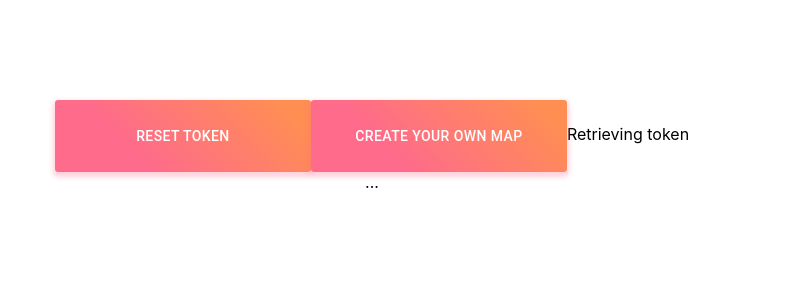
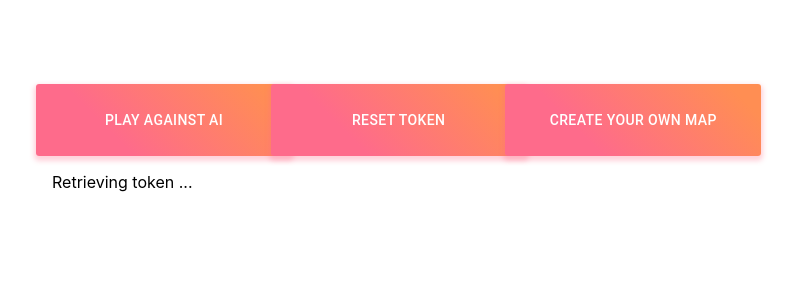
Before and after one commit to Wolly94/spread_client, a React (Create React App) app: page / in a window 1280 px wide. Shown: the top 300 px of the page, without its empty margins (268-1064 px from the left). Built offline with nearby package versions, Linux system fonts and the light colour scheme; no server answers.

Commit message:
updated game package

```diff
--- a/src/App.tsx
+++ b/src/App.tsx
@@ -1,4 +1,4 @@
-import { Box } from '@material-ui/core'
+import { Box, Grid } from '@material-ui/core'
 import { makeStyles } from '@material-ui/core/styles'
 import React, { useCallback, useEffect, useState } from 'react'
 import { useHistory } from 'react-router-dom'
@@ -75,6 +75,14 @@ const App: React.FC<AppProps> = (props) => {
 
     return (
         <Box className={classes.centered}>
+            <Grid container spacing={4}>
+                <Grid container direction={'row'} spacing={4}>
+                    <Grid item xs={4}>
+                        <MyButton onClick={() => history.push(PATHS.playAi)}>
+                            Play against AI
+                        </MyButton>
+                    </Grid>
+                    <Grid item xs={4}>
                         <MyButton
                             onClick={() => {
                                 authProvider.clear()
@@ -83,10 +91,15 @@ const App: React.FC<AppProps> = (props) => {
                         >
                             Reset Token
                         </MyButton>
+                    </Grid>
+                    <Grid item xs={4}>
                         <MyButton onClick={() => history.push(PATHS.editor)}>
                             Create your own Map
                         </MyButton>
-            {subView()}
+                    </Grid>
+                </Grid>
+                <Grid item>{subView()}</Grid>
+            </Grid>
         </Box>
     )
 }
--- a/src/Routes.tsx
+++ b/src/Routes.tsx
@@ -3,11 +3,13 @@ import { Switch, Route } from 'react-router-dom'
 import App from './App'
 import Editor from './editor/editor'
 import Game from './game'
+import PlayAi from './playAi'
 
 export const PATHS = {
     root: '/',
     editor: '/editor',
     game: '/game',
+    playAi: '/playai',
 }
 
 const Routes: React.FC = () => (
@@ -15,6 +17,7 @@ const Routes: React.FC = () => (
         <Route exact path={PATHS.root} component={App} />
         <Route path={PATHS.editor} component={Editor} />
         <Route path={PATHS.game} component={Game} />
+        <Route path={PATHS.playAi} component={PlayAi} />
     </Switch>
 )
 
--- a/src/components/FindGame.tsx
+++ b/src/components/FindGame.tsx
@@ -1,6 +1,6 @@
 import { Box, Grid, makeStyles } from '@material-ui/core'
 import { useSnackbar } from 'notistack'
-import React, { useEffect, useRef, useState } from 'react'
+import React, { useCallback, useEffect, useRef, useState } from 'react'
 import FindGameClientMessageData from 'spread_game/dist/messages/findGame/findGameClientMessages'
 import FindGameServerMessage, {
     OpenGame,
@@ -63,19 +63,20 @@ const FindGame: React.FC<FindGameProps> = (props) => {
         }
     }, [submitting])
 
+    const onMessageReceive = useCallback((message: FindGameServerMessage) => {
+        if (message.type === 'opengames') {
+            setOpenGames(message.data)
+        }
+    }, [])
+
     useEffect(() => {
-        const onMessageReceive = (message: FindGameServerMessage) => {
-            if (message.type === 'opengames') {
-                setOpenGames(message.data)
-            }
-        }
         getFindGameServer().then((urlResp) => {
             if (!isApiError(urlResp)) {
                 findGameClient.current = new SocketClient(
                     urlResp.url,
                     props.token,
+                    onMessageReceive,
                 )
-                findGameClient.current.setReceiver(onMessageReceive)
             } else {
                 enqueueSnackbar(urlResp.errorMessage, { variant: 'error' })
             }
@@ -84,7 +85,7 @@ const FindGame: React.FC<FindGameProps> = (props) => {
             findGameClient.current?.socket.close()
             findGameClient.current = null
         }
-    }, [props.token, enqueueSnackbar])
+    }, [props.token, enqueueSnackbar, onMessageReceive])
 
     return (
         <Box className={classes.root}>
--- a/src/game/index.tsx
+++ b/src/game/index.tsx
@@ -14,7 +14,8 @@ import authProvider from '../auth/authProvider'
 import MyButton from '../components/MyButton'
 import gameProvider from '../gameProvider'
 import { PATHS } from '../Routes'
-import SocketClient from '../socketClients/socketClient'
+import { SocketClient } from '../socketClients/fakeSocketClient'
+import SocketClientImplementation from '../socketClients/socketClient'
 import GameCanvas from './GameCanvas'
 import GameLobby from './GameLobby'
 
@@ -43,17 +44,7 @@ const Game = () => {
         }
     }, [])
 
-    useEffect(() => {
-        const token = authProvider.getToken()
-        const gameSocketUrl = gameProvider.getSocketUrl()
-        if (token === null || gameSocketUrl === null) history.push(PATHS.root)
-        else if (spreadGameClient.current === null) {
-            try {
-                spreadGameClient.current = new SocketClient(
-                    gameSocketUrl,
-                    token,
-                )
-                const onMessageReceive = (message: GameServerMessage) => {
+    const onMessageReceive = useCallback((message: GameServerMessage) => {
         //console.log('message received: ', message)
         if (isServerLobbyMessage(message)) {
             if (message.type === 'lobbystate') {
@@ -62,10 +53,7 @@ const Game = () => {
                 setMap(message.data.map)
                 setGameSettings(message.data.gameSettings)
             } else if (message.type === 'playerid') {
-                            console.log(
-                                'set playerid to ',
-                                message.data.playerId,
-                            )
+                console.log('set playerid to ', message.data.playerId)
                 setPlayerId(message.data.playerId)
             }
         } else {
@@ -75,8 +63,19 @@ const Game = () => {
                 console.log('game is over!')
             }
         }
-                }
-                spreadGameClient.current.setReceiver(onMessageReceive)
+    }, [])
+
+    useEffect(() => {
+        const token = authProvider.getToken()
+        const gameSocketUrl = gameProvider.getSocketUrl()
+        if (token === null || gameSocketUrl === null) history.push(PATHS.root)
+        else if (spreadGameClient.current === null) {
+            try {
+                spreadGameClient.current = new SocketClientImplementation(
+                    gameSocketUrl,
+                    token,
+                    onMessageReceive,
+                )
             } catch {
                 gameProvider.clear()
                 console.log('invalid gameurl')
@@ -86,7 +85,7 @@ const Game = () => {
         return () => {
             disconnectFromGame()
         }
-    }, [history, disconnectFromGame])
+    }, [history, disconnectFromGame, onMessageReceive])
 
     const subView = () => {
         if (
--- /dev/null
+++ b/src/playAi/index.tsx
@@ -0,0 +1,5 @@
+const PlayAi = () => {
+    return <label>play ai</label>
+}
+
+export default PlayAi
--- /dev/null
+++ b/src/socketClients/fakeSocketClient.ts
@@ -0,0 +1,23 @@
+export interface SocketClient<TReceiveMessage, TSenderMessageData> {
+    close: () => void
+    onReceiveMessage: (message: TReceiveMessage) => void
+    sendMessageToServer: (message: TSenderMessageData) => void
+}
+
+class FakeSocketClient<TReceiveMessage, TSenderMessageData>
+    implements SocketClient<TReceiveMessage, TSenderMessageData> {
+    close: () => void
+    onReceiveMessage: (message: TReceiveMessage) => void
+    sendMessageToServer: (message: TSenderMessageData) => void
+    constructor(
+        close: () => void,
+        onReceiveMessage: (message: TReceiveMessage) => void,
+        sendMessageToServer: (message: TSenderMessageData) => void,
+    ) {
+        this.close = close
+        this.onReceiveMessage = onReceiveMessage
+        this.sendMessageToServer = sendMessageToServer
+    }
+}
+
+export default FakeSocketClient
--- a/src/socketClients/socketClient.ts
+++ b/src/socketClients/socketClient.ts
@@ -1,16 +1,22 @@
 import ClientMessage from 'spread_game/dist/messages/clientMessage'
+import { SocketClient } from './fakeSocketClient'
 
-class SocketClient<TReceiveMessage, TSenderMessageData> {
+class SocketClientImplementation<TReceiveMessage, TSenderMessageData>
+    implements SocketClient<TReceiveMessage, TSenderMessageData> {
     socket: WebSocket
     token: string
     url: string
-    onReceiveMessage: null | ((message: TReceiveMessage) => void)
+    onReceiveMessage: (message: TReceiveMessage) => void
 
-    constructor(toUrl: string, token: string) {
+    constructor(
+        toUrl: string,
+        token: string,
+        onReceiveMessage: (message: TReceiveMessage) => void,
+    ) {
         this.socket = new WebSocket(toUrl + '?token=' + token)
         this.token = token
         this.url = toUrl
-        this.onReceiveMessage = null
+        this.onReceiveMessage = onReceiveMessage
 
         this.socket.onopen = () => {
             this.onConnect()
@@ -26,10 +32,6 @@ class SocketClient<TReceiveMessage, TSenderMessageData> {
 
     close() {
         this.socket.close()
-    }
-
-    setReceiver(rec: (message: TReceiveMessage) => void) {
-        this.onReceiveMessage = rec
     }
 
     waitForSocketConnection(callback: () => void) {
@@ -62,4 +64,4 @@ class SocketClient<TReceiveMessage, TSenderMessageData> {
     }
 }
 
-export default SocketClient
+export default SocketClientImplementation
```
Also changed, not shown: src/socketClients/fakeSocketServer.ts (added, +52 -0 lines), 2 other files (tests, documents, lock files or other folders). Lines whose indentation alone changed are shown as unchanged.
